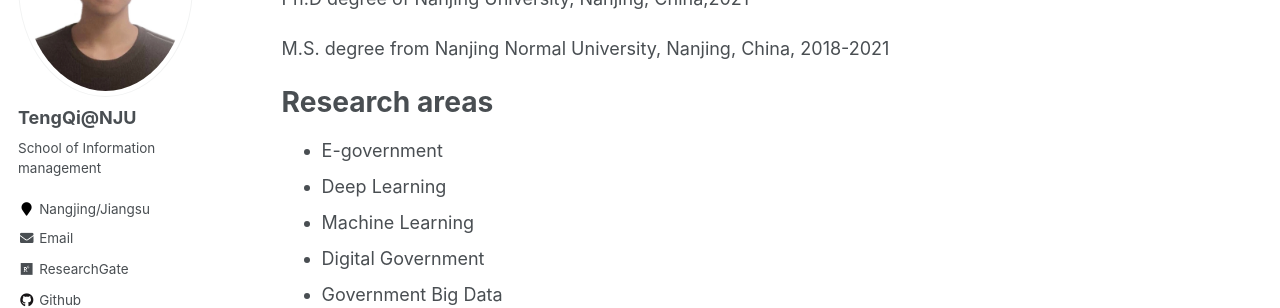
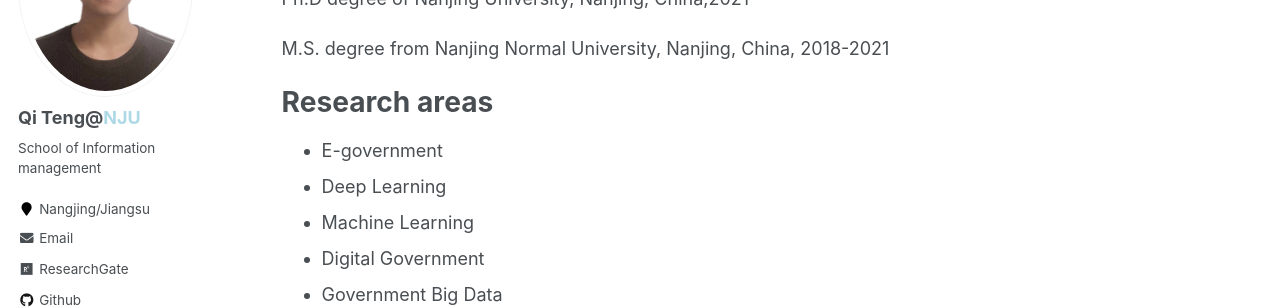
Before and after one commit to tengqi159/tengqi.github.io, a Jekyll site: the page built from _pages/about.md, in a window 1280 px wide. Shown: the part 243-551 px from the top of the page. Built offline with Jekyll 4.4.1, drawn with Linux system fonts in a browser that asks for light colours.

Commit message:
Update _config.yml

```diff
--- a/_config.yml
+++ b/_config.yml
@@ -80,7 +80,7 @@ analytics:
 
 # Site Author
 author:
-  name             : "TengQi@NJU"
+  name             : "Qi Teng@<font color=lightblue>NJU</font>"
   avatar           : "t.jpg"
   bio              : "School of Information management"
   location         : "Nangjing/Jiangsu"
```
